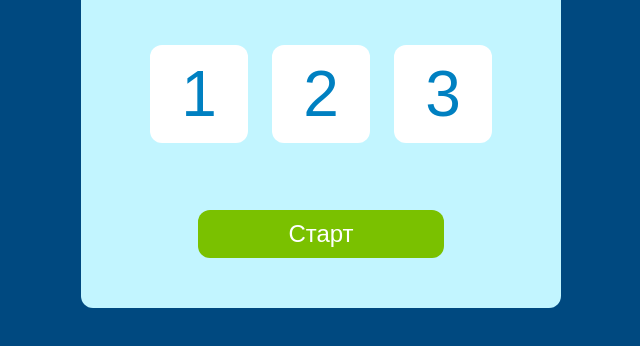
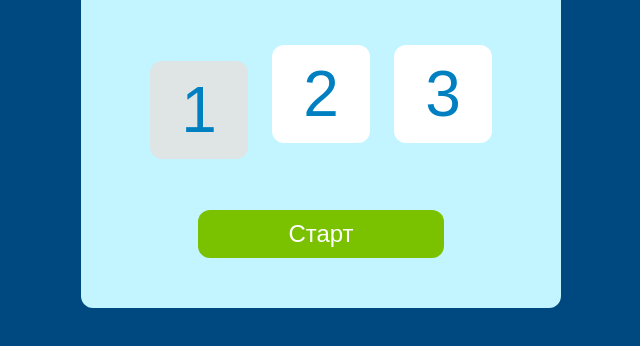
Before and after one commit to JulKuzmi/game-memory, a website built with webpack: page index.html in a window 1280 px wide. In both pictures the pointer is over the label 518 px from the left and 402 px from the top of the page. Shown: the part 308-654 px from the top of the page, without its empty margins (319-959 px from the left). Built offline with nearby package versions, Linux system fonts and the light colour scheme.

Commit message:
add hover button

```diff
--- a/src/css/index.css
+++ b/src/css/index.css
@@ -85,6 +85,11 @@ body {
     border-radius: 12px;
 }
 
+.container-difficultly-level label:hover {
+    background: #dfe4e4;
+    transform: translate(0, 0.25em);
+}
+
 .start {
     background: #7ac100;
     border-radius: 12px;
```
